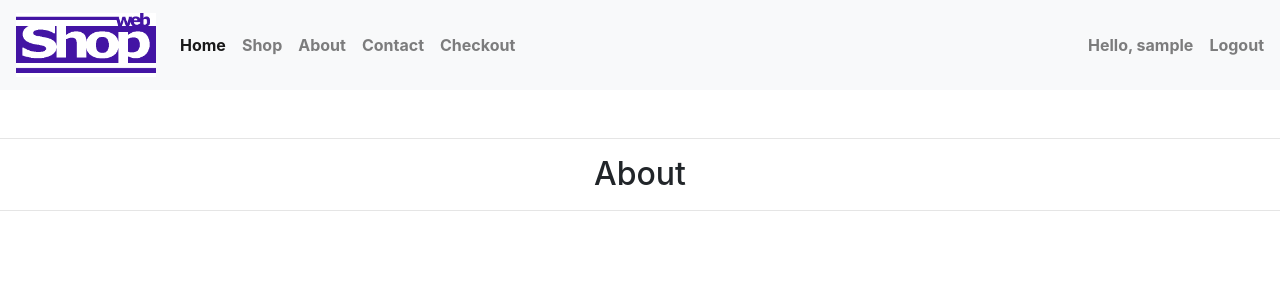
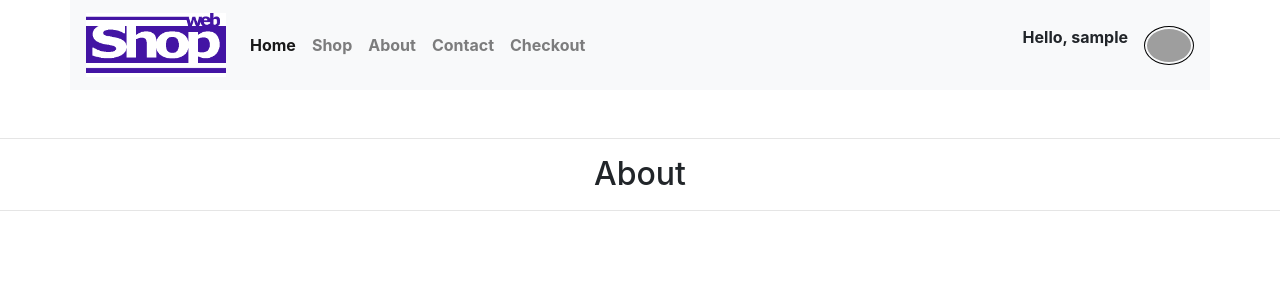
Before and after one commit to CojaONIX/webShop, a PHP site: page /views/about.php in a window 1280 px wide. Shown: the top 300 px of the page. Run offline with PHP 8.4, Linux system fonts and the light colour scheme; the visitor is signed in with stand-in values (Sample User, id 1); some libraries are stand-ins or nearby versions; grey boxes are pictures that could not be loaded.

Commit message:
nav avatar i title

```diff
--- a/db/sql/db_create.sql
+++ b/db/sql/db_create.sql
@@ -88,10 +88,10 @@ CREATE TABLE IF NOT EXISTS users_data (
   first_name VARCHAR(45) NULL,
   last_name VARCHAR(45) NULL,
   country VARCHAR(45) NULL,
+  phone VARCHAR(16) NULL,
+  postal_code VARCHAR(10) NULL,
   city VARCHAR(45) NULL,
-  postal_code VARCHAR(10) NULL,
   address VARCHAR(60) NULL,
-  phone VARCHAR(16) NULL,
 
   FOREIGN KEY (users_id) REFERENCES users(id)
 ) ENGINE = InnoDB;
--- a/db/sql/db_data.sql
+++ b/db/sql/db_data.sql
@@ -8,6 +8,12 @@ VALUES
     (null, "Darko", MD5(123456), "email1@gmail.com"),
     (null, "Milan", MD5(123456), "email2@gmail.com"),
     (null, "Goran", MD5(123456), "email3@gmail.com");
+
+INSERT INTO users_data
+VALUES
+    (1, "Darko", null, null, null, null, null, null),
+    (2, "Milan", null, null, null, null, null, null),
+    (3, "Goran", "Cojic", "Srbija", "063/123 45 67", "18220", "Aleksinac", "RVI 7");
 
 INSERT INTO main_categories
 VALUES
--- a/views/about.php
+++ b/views/about.php
@@ -1,4 +1,5 @@
 <?php
+    $title = "About";
     require_once "components/head.php";
 ?>
 
--- a/views/checkout.php
+++ b/views/checkout.php
@@ -1,4 +1,5 @@
 <?php
+    $title = "Checkout";
     require_once "components/head.php";
 ?>
 
--- a/views/components/head.php
+++ b/views/components/head.php
@@ -5,7 +5,7 @@
     <meta charset="UTF-8">
     <meta http-equiv="X-UA-Compatible" content="IE=edge">
     <meta name="viewport" content="width=device-width, initial-scale=1.0">
-    <title>WEBSHOP</title>
+    <title>webShop - <?php echo $title; ?></title>
 
     <link rel="stylesheet" href="https://maxcdn.bootstrapcdn.com/bootstrap/4.5.2/css/bootstrap.min.css">
     <script src="https://ajax.googleapis.com/ajax/libs/jquery/3.5.1/jquery.min.js"></script>
--- a/views/components/nav.php
+++ b/views/components/nav.php
@@ -1,6 +1,14 @@
+<style>
+  #ddAvatar {
+    width: 50px;
+    border: 1px solid black;
+    border-radius: 50%;
+    padding: 2px;
+    cursor: pointer;
+  }
+</style>
 
-
-<nav class="navbar navbar-expand-md navbar-light bg-light mb-5">
+<nav class="container navbar navbar-expand-md navbar-light bg-light mb-5">
 
   <a class="navbar-brand" href="home.php"><img width=140; id="logo" src="images/logo.png" alt="logo"></a>
 
@@ -33,14 +41,15 @@
   session_start();
 
   if(isset($_SESSION['user_id'])) { ?>
-      <ul class="navbar-nav nav text-center">
-      <li class="nav-item">
-        <a class="nav-link font-weight-bold" href="profile.php">Hello, <?php echo $_SESSION['user_name']; ?></a>
-      </li>
-      <li class="nav-item">
-        <a class="nav-link font-weight-bold pr-0" href="logout.php">Logout</a>
-      </li>
-    </ul>
+    <p class="nav-link font-weight-bold">Hello, <?php echo $_SESSION['user_name']; ?></p>
+    <div class="dropdown">
+      <img class="dropdown-toggle" id="ddAvatar" src="<?php echo "profile/avatars/" . $_SESSION['user_name'] . ".jpg"; ?>" alt="" onerror="this.onerror=null; this.src='profile/avatars/noImage.png'" data-toggle="dropdown" aria-haspopup="true" aria-expanded="false">
+
+      <div class="dropdown-menu dropdown-menu-right" aria-labelledby="ddAvatar">
+        <a class="dropdown-item" href="profile.php">Profile</a>
+        <a class="dropdown-item" href="logout.php">Logout</a>
+      </div>
+    </div>
   <?php
     } else { ?>
 
--- a/views/contact.php
+++ b/views/contact.php
@@ -1,4 +1,5 @@
 <?php
+    $title = "Contact";
     require_once "components/head.php";
 ?>
 
--- a/views/home.php
+++ b/views/home.php
@@ -1,6 +1,7 @@
 
 
 <?php
+    $title = "Home";
     require_once "components/head.php";
 ?>
 
--- a/views/login.php
+++ b/views/login.php
@@ -1,4 +1,5 @@
 <?php
+    $title = "Login";
     require_once "components/head.php";
     require_once 'components/nav.php';
 
--- a/views/profile_cavatar.php
+++ b/views/profile_cavatar.php
@@ -1,4 +1,5 @@
 <?php
+    $title = "Profile";
     require_once "components/head.php";
     include "components/nav.php";
 
--- a/views/profile_cpass.php
+++ b/views/profile_cpass.php
@@ -1,4 +1,5 @@
 <?php
+    $title = "Profile";
     require_once "components/head.php";
     include "components/nav.php";
 
--- a/views/profile_cprof.php
+++ b/views/profile_cprof.php
@@ -1,4 +1,5 @@
 <?php
+    $title = "Profile";
     require_once "components/head.php";
     include "components/nav.php";
 
--- a/views/register.php
+++ b/views/register.php
@@ -1,5 +1,6 @@
 
 <?php
+    $title = "Register";
     require_once "components/head.php";
     require_once 'components/nav.php';
     require_once "../db/conn.php";
--- a/views/shop.php
+++ b/views/shop.php
@@ -1,4 +1,5 @@
 <?php
+    $title = "Shop";
     require_once "components/head.php";
 ?>
 
```
Also changed, not shown: views/profile.php (+41 -5 lines), views/profile/avatars/Goran.jpg. Lines whose indentation alone changed are shown as unchanged.
